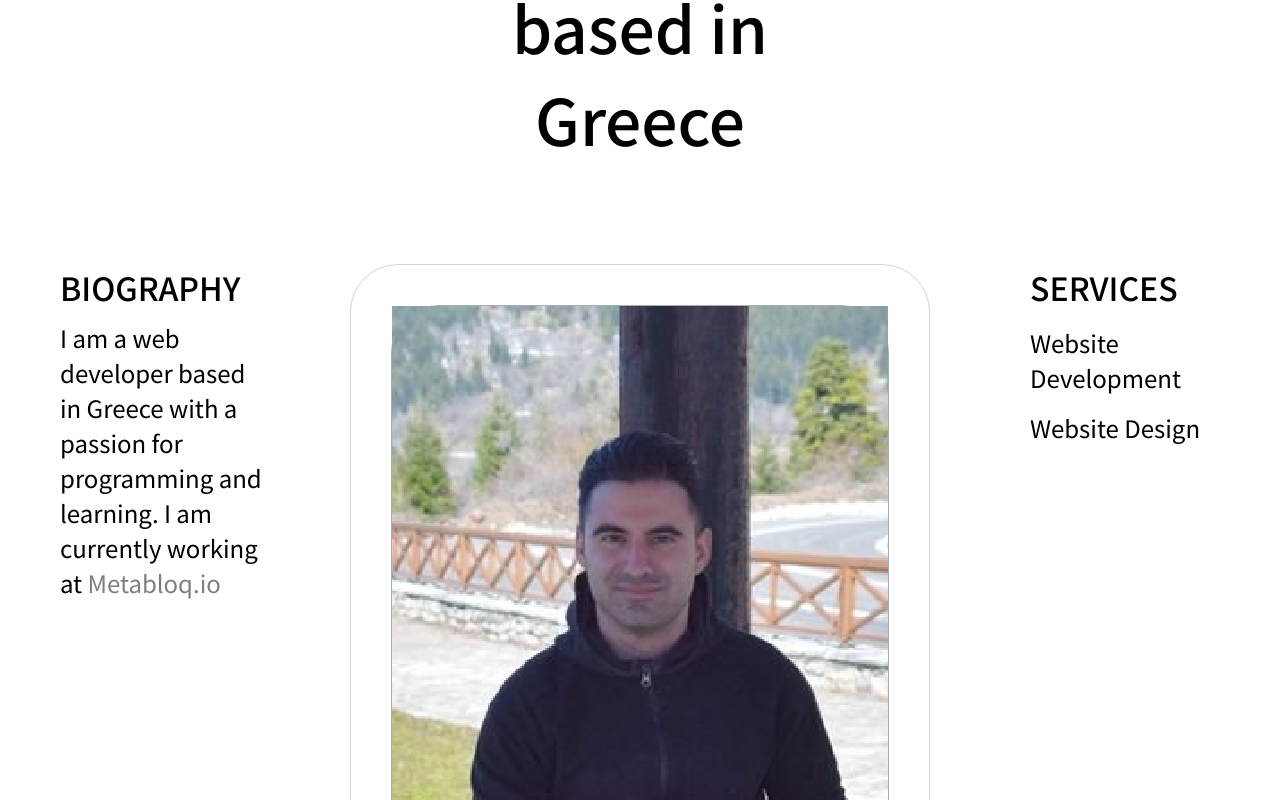
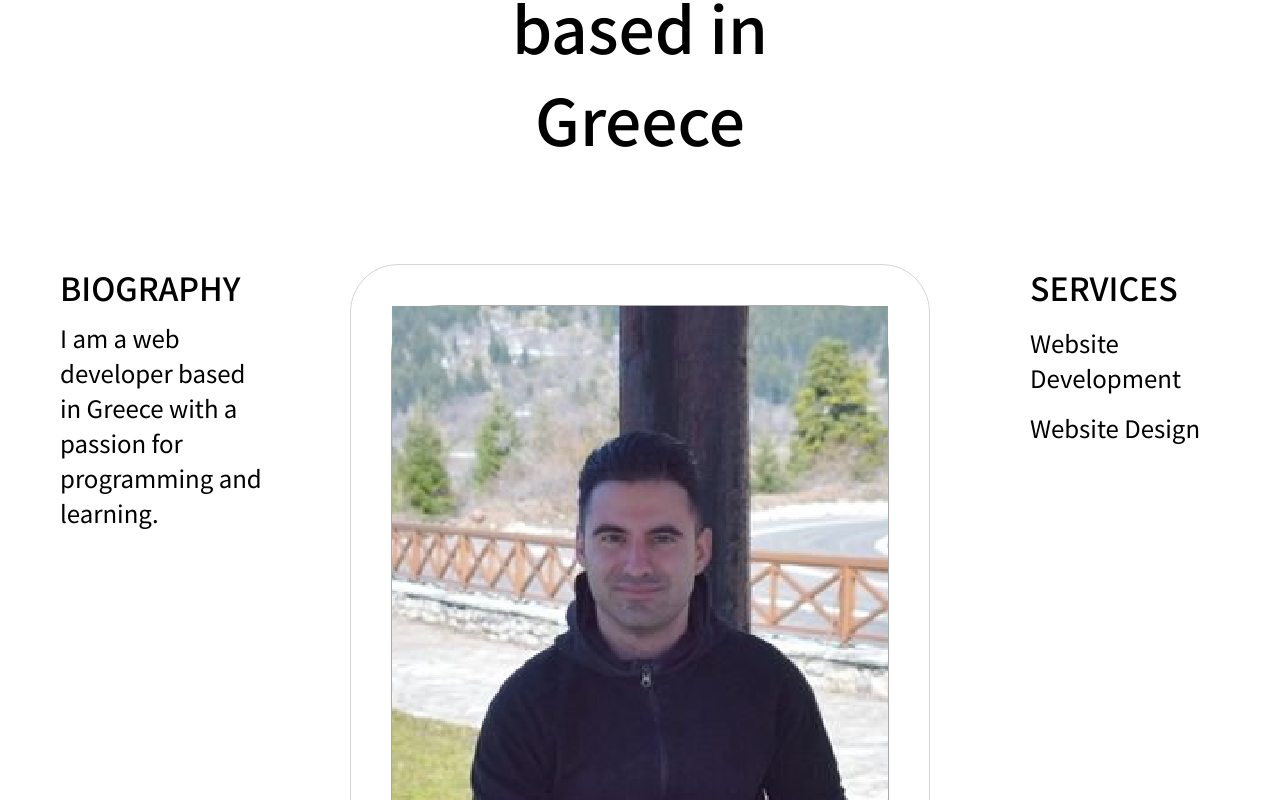
Before and after one commit to AlexKaridas/portfolio-2.0, a Next.js app: page / in a window 1280 px wide. Shown: the part 399-1199 px from the top of the page. Built offline with nearby package versions, Linux system fonts and the light colour scheme.

Commit message:
skill added

```diff
--- a/pages/index.jsx
+++ b/pages/index.jsx
@@ -97,15 +97,7 @@ export default function Home() {
           <h3 data-aos="fade-up">Biography</h3>
           <h4 id={styles.biographyText} data-aos="fade-up">
             I am a web developer based in Greece with a passion for programming
-            and learning. I am currently working at{" "}
-            <a
-              href="https://www.metabloq.io/"
-              id={styles.metabloq}
-              target="_blank"
-              rel="noreferrer"
-            >
-              Metabloq.io
-            </a>
+            and learning.
           </h4>
 
           <div className={styles.skills} data-aos="fade-up">
@@ -119,6 +111,8 @@ export default function Home() {
             <h4>NEXT JS</h4>
             <h4>SASS</h4>
             <h4>TAILWIND</h4>
+            <h4>FIGMA</h4>
+            <h4>GIT</h4>
           </div>
         </div>
 
```
